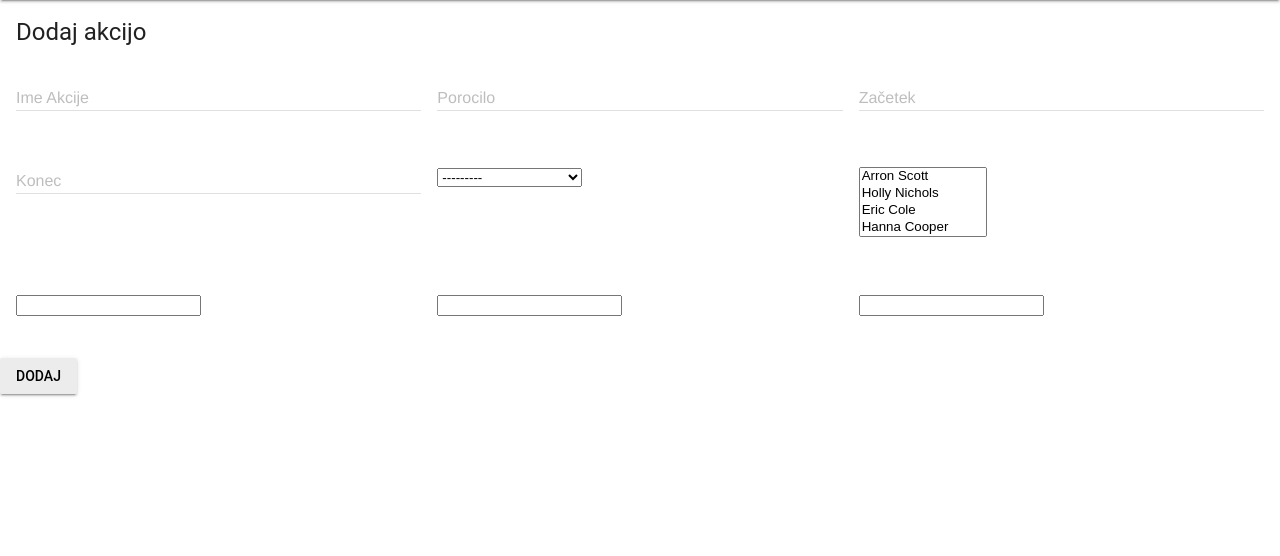
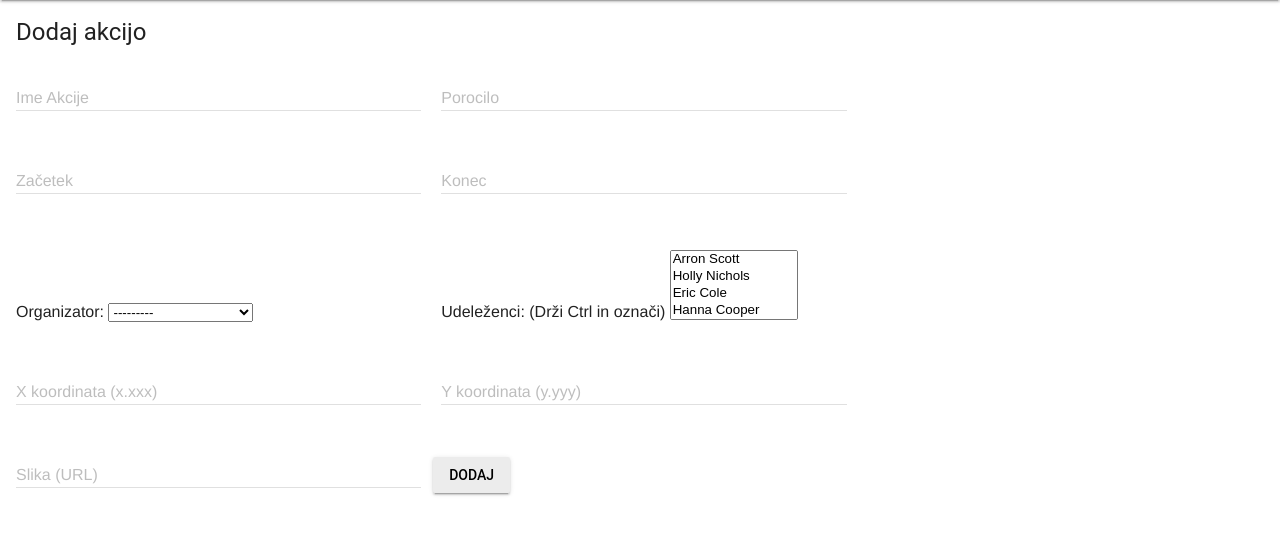
Before and after one commit to markbaltic/TaborniskaBaza, a Django app: page /taborniki/dodajAkcija in a window 1280 px wide. Shown: the part 64-620 px from the top of the page. Run offline with Django 3.2, Linux system fonts and the light colour scheme; data comes from the database, SQL or seed files in the repository; parts of the project's set-up code (start-up, migrations or seed data) failed here and were passed over.

Commit message:
Popravi dodaj_akcija.

```diff
--- a/taborniki/templates/taborniki/dodaj_akcija.html
+++ b/taborniki/templates/taborniki/dodaj_akcija.html
@@ -4,7 +4,7 @@
 {% block content %}
     <form action="" method="post">{% csrf_token %}
         <div class="mdl-grid">
-
+            <div class="mdl-cell--stretch ">
                 <div class="mdl-typography--headline mdl-cell mdl-cell--12-col">Dodaj akcijo</div>
                 <div class="mdl-textfield mdl-js-textfield mdl-cell mdl-cell--4-col">
                     <input class="mdl-textfield__input" type="text" id="imeAkcija" name='imeAkcija'/>
@@ -14,7 +14,6 @@
                     <input class="mdl-textfield__input" type="text" id="porocilo" name='porocilo'/>
                     <label class="mdl-textfield__label" for="porocilo">Porocilo</label>
                 </div>
-
                 <div class="mdl-textfield mdl-js-textfield mdl-cell mdl-cell--4-col">
                     <input class="mdl-textfield__input" type="text" id="zacetek" name='zacetek'/>
                     <label class="mdl-textfield__label" for="zacetek">Začetek</label>
@@ -24,21 +23,24 @@
                     <label class="mdl-textfield__label" for="konec">Konec</label>
                 </div>
                 <div class="mdl-textfield mdl-js-textfield mdl-cell mdl-cell--4-col">
-                {{ form.organizator }}
+                    Organizator: {{ form.organizator }}
                 </div>
                 <div class="mdl-textfield mdl-js-textfield mdl-cell mdl-cell--4-col">
-                {{ form.udelezenci }}
+                    Udeleženci: (Drži Ctrl in označi) {{ form.udelezenci }}
                 </div>
                 <div class="mdl-textfield mdl-js-textfield mdl-cell mdl-cell--4-col">
-                {{ form.x }}
+                    <input class="mdl-textfield__input" type="text" id="x" name='x'/>
+                    <label class="mdl-textfield__label" for="x">X koordinata (x.xxx)</label>
                 </div>
                 <div class="mdl-textfield mdl-js-textfield mdl-cell mdl-cell--4-col">
-                {{ form.y }}
+                    <input class="mdl-textfield__input" type="text" id="y" name='y'/>
+                    <label class="mdl-textfield__label" for="y">Y koordinata (y.yyy)</label>
                 </div>
                 <div class="mdl-textfield mdl-js-textfield mdl-cell mdl-cell--4-col">
-                {{ form.slika }}
+                    <input class="mdl-textfield__input" type="text" id="slika" name='slika'/>
+                    <label class="mdl-textfield__label" for="slika">Slika (URL)</label>
                 </div>
-        </div>
+
 
                 <button id="demo-show-snackbar" class="mdl-button mdl-js-button mdl-button--raised" type="submit">
                     Dodaj
@@ -46,6 +48,8 @@
                 <div id="demo-snackbar-example" class="mdl-js-snackbar mdl-snackbar">
                     <div class="mdl-snackbar__text"></div>
                     <button class="mdl-snackbar__action" type="button"></button>
+                </div>
+            </div>
         </div>
         <script>
             (function () {
--- a/taborniki/templates/taborniki/dodaj_clan.html
+++ b/taborniki/templates/taborniki/dodaj_clan.html
@@ -50,7 +50,7 @@
                 <label class="mdl-textfield__label" for="zip">Slika</label>
             </div>
             <div class="mdl-textfield mdl-js-textfield mdl-cell mdl-cell--4-col">
-                {{ form.vod }}
+                Izberi vod: {{ form.vod }}
             </div>
         </div>
 
```
Lines whose indentation alone changed are shown as unchanged.
